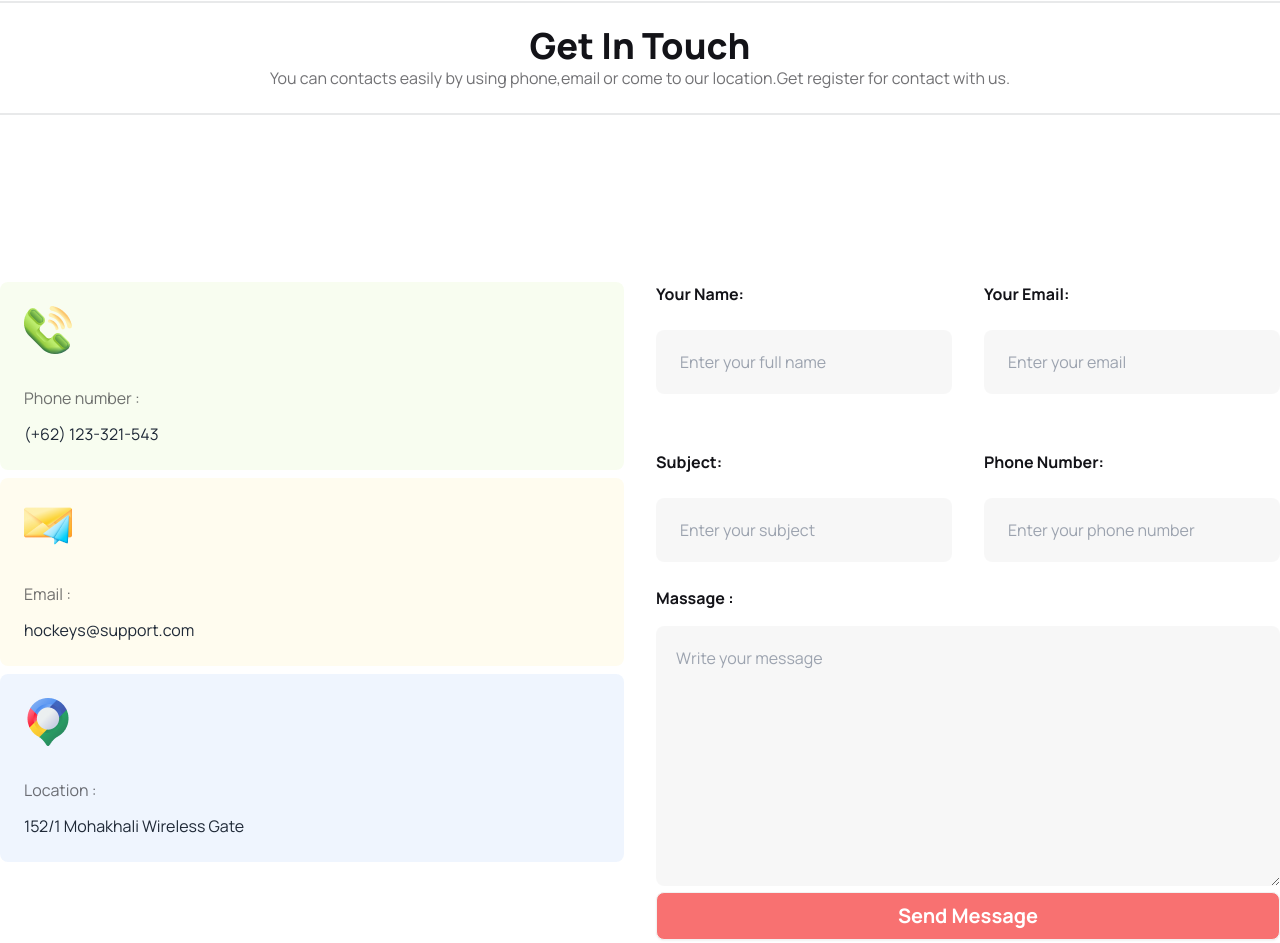
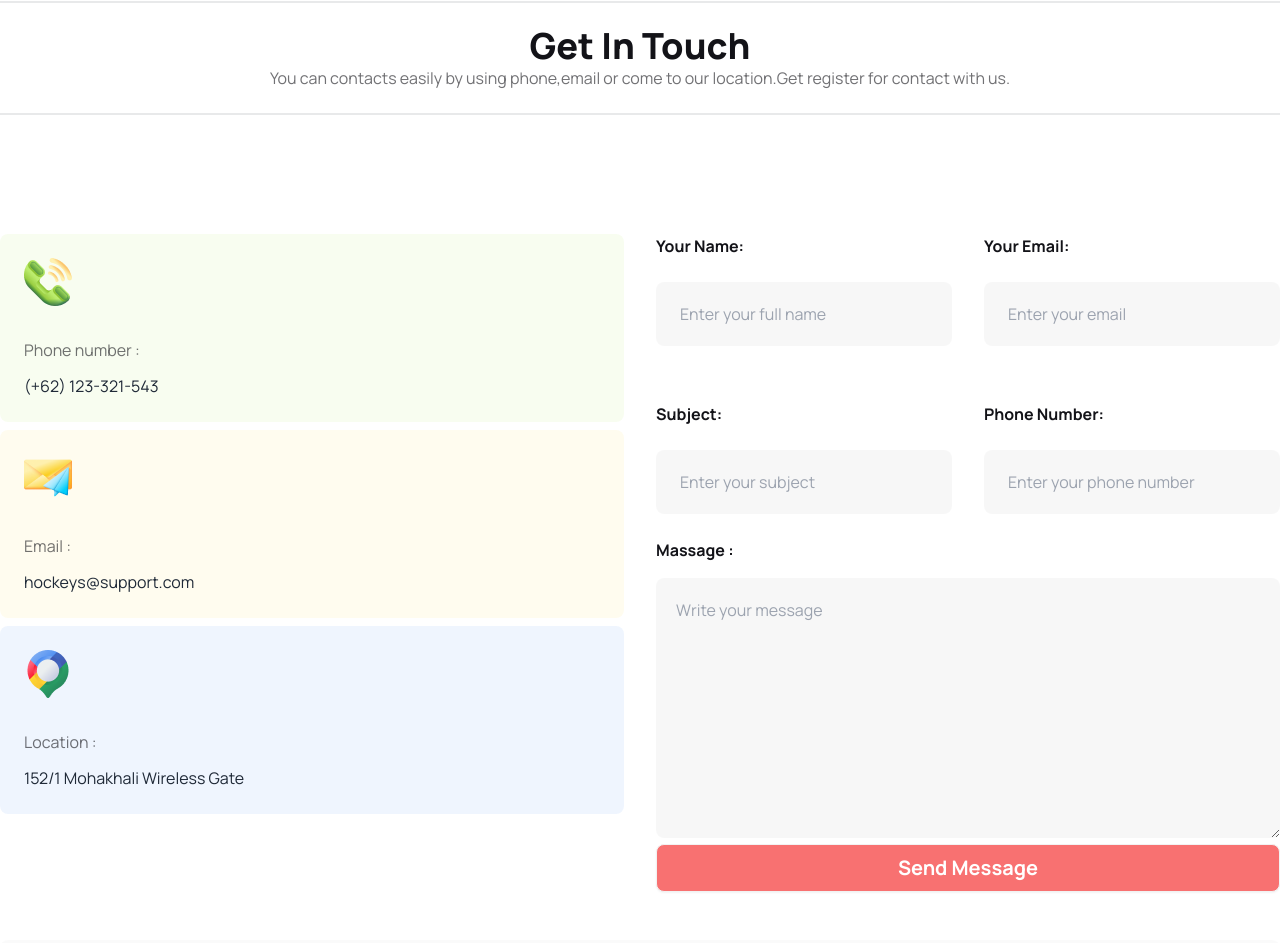
Before and after one commit to reduanhaiderrifat/Assainment-3, a plain HTML site: page index.html in a window 1280 px wide. Shown: the part 5020-5963 px from the top of the page. Drawn offline with nearby package versions, Linux system fonts and the light colour scheme.

Commit message:
at last final change

```diff
--- a/index.html
+++ b/index.html
@@ -529,7 +529,7 @@
           <p class="text-[#13131899]">You can contacts easily by using phone,email or come to our location.Get register for contact with us.</p>
         </div>
         <div class="divider"></div>
-        <div class="pt-36 grid grid-cols-1 lg:grid-cols-2 gap-8">
+        <div class="pt-12 lg:pt-24 grid grid-cols-1 lg:grid-cols-2 gap-8">
              <div class="space-y-2">
                <div class="bg-[#BCED6D1A] py-6 rounded-lg pl-6 ">
                 <img class="pb-8 " src="Images/Group 1171275317.png" alt="">
```
